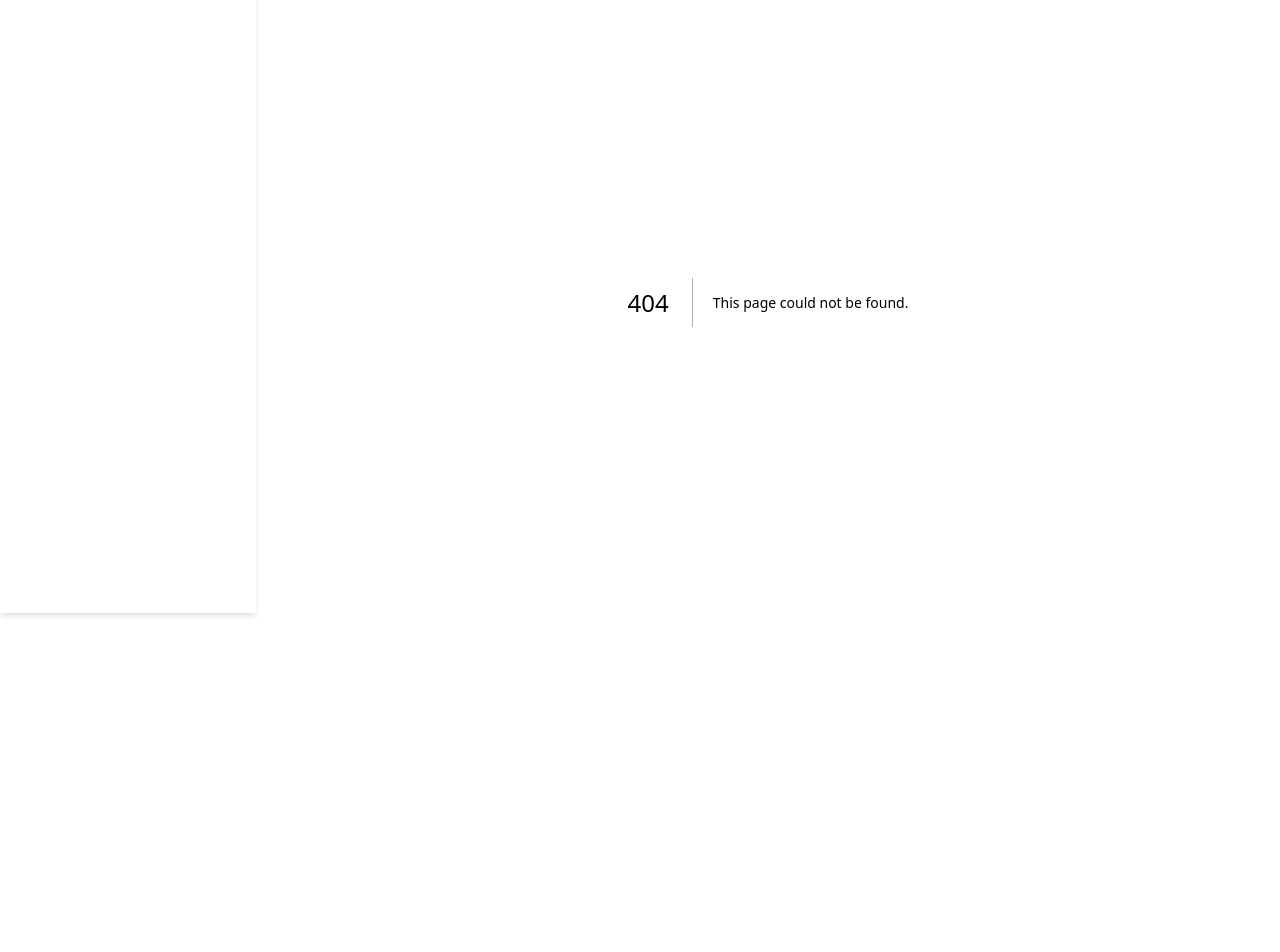
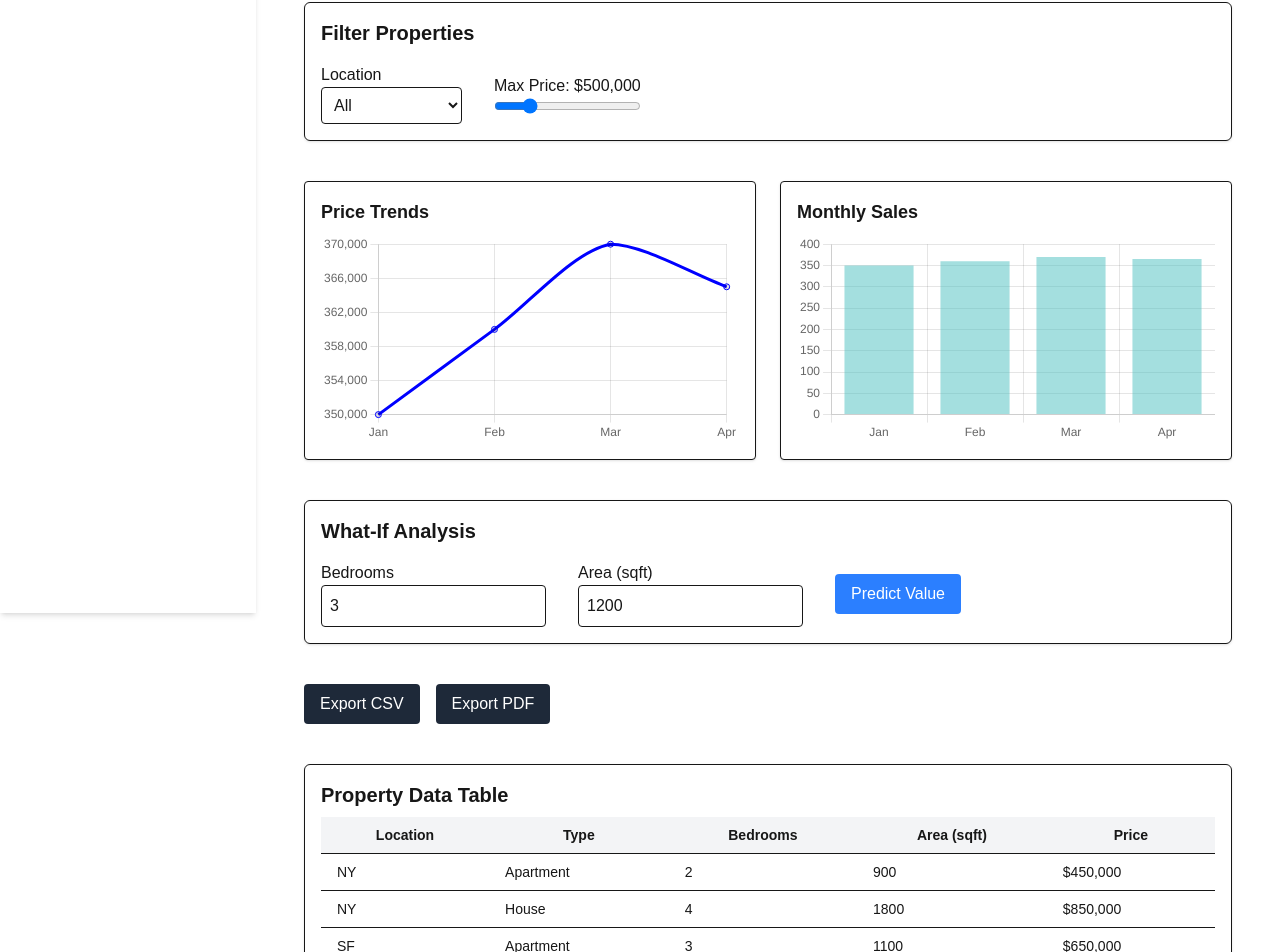
Before and after one commit to lakshmikant4u/marketplace, a Next.js app in the folder frontend/multi-app-nextjs-portal/: page /market-analysis in a window 1280 px wide. Before the commit this address had no page. Shown: the part 187-1139 px from the top of the page. Before the commit the page ends 913 px from the top, so only its background shows below. Built offline with nearby package versions, Linux system fonts and the light colour scheme.

Commit message:
Data form market analysis

```diff
--- a/frontend/multi-app-nextjs-portal/package.json
+++ b/frontend/multi-app-nextjs-portal/package.json
@@ -21,6 +21,7 @@
     "react-dom": "^19.0.0",
     "react-hook-form": "^7.56.1",
     "react-table": "^7.8.0",
+    "recharts": "^2.15.3",
     "zod": "^3.24.3",
     "zustand": "^5.0.3"
   },
--- a/frontend/multi-app-nextjs-portal/src/app/components/layout/Sidebar.tsx
+++ b/frontend/multi-app-nextjs-portal/src/app/components/layout/Sidebar.tsx
@@ -6,7 +6,7 @@ import clsx from 'clsx';
 
 const navLinks = [
   { href: '/estimator', label: 'Estimator' },
-  { href: '/market', label: 'Market Analysis' },
+  { href: '/market-analysis', label: 'Market Analysis' },
 ];
 
 export function Sidebar() {
--- /dev/null
+++ b/frontend/multi-app-nextjs-portal/src/app/market-analysis/components/Dashboard.tsx
@@ -0,0 +1,61 @@
+'use client';
+
+import { Bar, Line } from 'react-chartjs-2';
+import { Chart as ChartJS, CategoryScale, LinearScale, BarElement, PointElement, LineElement } from 'chart.js';
+import { useEffect, useState } from 'react';
+import { fetchMarketData } from '../utils/mockApi.ts';
+
+ChartJS.register(CategoryScale, LinearScale, BarElement, PointElement, LineElement);
+
+export default function Dashboard() {
+  const [data, setData] = useState<any[]>([]);
+
+  useEffect(() => {
+    async function load() {
+      const result = await fetchMarketData();
+      setData(result.trends);
+    }
+    load();
+  }, []);
+
+  const labels = data.map((item) => item.month);
+  const prices = data.map((item) => item.price);
+
+  return (
+    <div className="grid grid-cols-1 md:grid-cols-2 gap-6">
+      <div className="bg-white p-4 border rounded shadow">
+        <h2 className="text-lg font-semibold mb-2">Price Trends</h2>
+        <Line
+          data={{
+            labels,
+            datasets: [
+              {
+                label: 'Avg. Price',
+                data: prices,
+                fill: false,
+                borderColor: 'blue',
+                tension: 0.3,
+              },
+            ],
+          }}
+        />
+      </div>
+
+      <div className="bg-white p-4 border rounded shadow">
+        <h2 className="text-lg font-semibold mb-2">Monthly Sales</h2>
+        <Bar
+          data={{
+            labels,
+            datasets: [
+              {
+                label: 'Units Sold',
+                data: prices.map((p) => p / 1000),
+                backgroundColor: 'rgba(75,192,192,0.5)',
+              },
+            ],
+          }}
+        />
+      </div>
+    </div>
+  );
+}
--- /dev/null
+++ b/frontend/multi-app-nextjs-portal/src/app/market-analysis/components/DataExport.tsx
@@ -0,0 +1,26 @@
+'use client';
+
+const DataExport = () => {
+  const handleExport = (type: 'csv' | 'pdf') => {
+    alert(`Mock export to ${type.toUpperCase()}`);
+  };
+
+  return (
+    <div className="flex gap-4">
+      <button
+        onClick={() => handleExport('csv')}
+        className="bg-gray-800 text-white px-4 py-2 rounded hover:bg-gray-700"
+      >
+        Export CSV
+      </button>
+      <button
+        onClick={() => handleExport('pdf')}
+        className="bg-gray-800 text-white px-4 py-2 rounded hover:bg-gray-700"
+      >
+        Export PDF
+      </button>
+    </div>
+  );
+};
+
+export default DataExport;
--- /dev/null
+++ b/frontend/multi-app-nextjs-portal/src/app/market-analysis/components/Filters.tsx
@@ -0,0 +1,39 @@
+'use client';
+
+import { useState } from 'react';
+
+const Filters = () => {
+  const [location, setLocation] = useState('');
+  const [priceRange, setPriceRange] = useState(500000);
+
+  return (
+    <div className="space-y-4 border p-4 rounded-md shadow">
+      <h2 className="text-xl font-semibold">Filter Properties</h2>
+      <div className="flex flex-col gap-4 sm:flex-row sm:items-center sm:gap-8">
+        <label className="flex flex-col">
+          Location
+          <select value={location} onChange={(e) => setLocation(e.target.value)} className="border p-2 rounded">
+            <option value="">All</option>
+            <option value="NY">New York</option>
+            <option value="SF">San Francisco</option>
+            <option value="LA">Los Angeles</option>
+          </select>
+        </label>
+
+        <label className="flex flex-col">
+          Max Price: ${priceRange.toLocaleString()}
+          <input
+            type="range"
+            min={100000}
+            max={2000000}
+            step={50000}
+            value={priceRange}
+            onChange={(e) => setPriceRange(Number(e.target.value))}
+          />
+        </label>
+      </div>
+    </div>
+  );
+};
+
+export default Filters;
--- /dev/null
+++ b/frontend/multi-app-nextjs-portal/src/app/market-analysis/components/MarketTable.tsx
@@ -0,0 +1,46 @@
+'use client';
+
+import { useEffect, useState } from 'react';
+import { fetchMarketData } from '../utils/mockApi';
+
+const MarketTable = () => {
+  const [data, setData] = useState<any[]>([]);
+
+  useEffect(() => {
+    async function load() {
+      const result = await fetchMarketData();
+      setData(result.properties);
+    }
+    load();
+  }, []);
+
+  return (
+    <div className="overflow-x-auto border rounded-md p-4 shadow">
+      <h2 className="text-xl font-semibold mb-2">Property Data Table</h2>
+      <table className="min-w-full table-auto text-sm">
+        <thead className="bg-gray-100">
+          <tr>
+            <th className="px-4 py-2">Location</th>
+            <th className="px-4 py-2">Type</th>
+            <th className="px-4 py-2">Bedrooms</th>
+            <th className="px-4 py-2">Area (sqft)</th>
+            <th className="px-4 py-2">Price</th>
+          </tr>
+        </thead>
+        <tbody>
+          {data.map((item, i) => (
+            <tr key={i} className="border-t">
+              <td className="px-4 py-2">{item.location}</td>
+              <td className="px-4 py-2">{item.type}</td>
+              <td className="px-4 py-2">{item.bedrooms}</td>
+              <td className="px-4 py-2">{item.area}</td>
+              <td className="px-4 py-2">${item.price.toLocaleString()}</td>
+            </tr>
+          ))}
+        </tbody>
+      </table>
+    </div>
+  );
+};
+
+export default MarketTable;
--- /dev/null
+++ b/frontend/multi-app-nextjs-portal/src/app/market-analysis/components/WhatIfTool.tsx
@@ -0,0 +1,51 @@
+'use client';
+
+import { useState } from 'react';
+
+const WhatIfTool = () => {
+  const [bedrooms, setBedrooms] = useState(3);
+  const [area, setArea] = useState(1200);
+  const [prediction, setPrediction] = useState<number | null>(null);
+
+  const handlePredict = () => {
+    const value = 100000 + bedrooms * 30000 + area * 100;
+    setPrediction(value + Math.random() * 10000);
+  };
+
+  return (
+    <div className="space-y-4 border p-4 rounded-md shadow">
+      <h2 className="text-xl font-semibold">What-If Analysis</h2>
+      <div className="flex flex-col sm:flex-row sm:items-center sm:gap-8">
+        <label className="flex flex-col">
+          Bedrooms
+          <input
+            type="number"
+            value={bedrooms}
+            onChange={(e) => setBedrooms(Number(e.target.value))}
+            className="border p-2 rounded"
+          />
+        </label>
+
+        <label className="flex flex-col">
+          Area (sqft)
+          <input
+            type="number"
+            value={area}
+            onChange={(e) => setArea(Number(e.target.value))}
+            className="border p-2 rounded"
+          />
+        </label>
+
+        <button onClick={handlePredict} className="mt-4 sm:mt-0 bg-blue-500 text-white px-4 py-2 rounded hover:bg-blue-600">
+          Predict Value
+        </button>
+      </div>
+
+      {prediction && (
+        <p className="font-bold text-lg text-green-700">Estimated Value: ${prediction.toFixed(2)}</p>
+      )}
+    </div>
+  );
+};
+
+export default WhatIfTool;
--- /dev/null
+++ b/frontend/multi-app-nextjs-portal/src/app/market-analysis/page.tsx
@@ -0,0 +1,18 @@
+import Dashboard from './components/Dashboard';
+import Filters from './components/Filters';
+import WhatIfTool from './components/WhatIfTool';
+import DataExport from './components/DataExport';
+import MarketTable from './components/MarketTable';
+
+export default function MarketAnalysisPage() {
+  return (
+    <div className="p-6 space-y-10">
+      <h1 className="text-3xl font-bold">Property Market Analysis</h1>
+      <Filters />
+      <Dashboard />
+      <WhatIfTool />
+      <DataExport />
+      <MarketTable />
+    </div>
+  );
+}
--- /dev/null
+++ b/frontend/multi-app-nextjs-portal/src/app/market-analysis/utils/mockApi.ts
@@ -0,0 +1,16 @@
+export async function fetchMarketData() {
+    return {
+      trends: [
+        { month: 'Jan', price: 350000 },
+        { month: 'Feb', price: 360000 },
+        { month: 'Mar', price: 370000 },
+        { month: 'Apr', price: 365000 },
+      ],
+      properties: [
+        { location: 'NY', type: 'Apartment', bedrooms: 2, area: 900, price: 450000 },
+        { location: 'NY', type: 'House', bedrooms: 4, area: 1800, price: 850000 },
+        { location: 'SF', type: 'Apartment', bedrooms: 3, area: 1100, price: 650000 },
+        { location: 'LA', type: 'House', bedrooms: 5, area: 2200, price: 950000 },
+      ],
+    };
+  }
--- a/frontend/multi-app-nextjs-portal/src/app/market/page.tsx
+++ /dev/null
@@ -1,3 +0,0 @@
-export default function MarketPage() {
-    return <div>📊 Property Market Analysis</div>;
-  }
--- a/frontend/multi-app-nextjs-portal/src/app/page.tsx
+++ b/frontend/multi-app-nextjs-portal/src/app/page.tsx
@@ -16,7 +16,7 @@ export default function Home() {
           Property Value Estimator
         </Link>
         <Link
-          href="/market"
+          href="/market-analysis"
           className="bg-green-600 hover:bg-green-700 text-white font-semibold py-3 px-6 rounded-lg shadow transition"
         >
           Market Analysis Dashboard
```
Also changed, not shown: 1 other file (tests, documents, lock files or other folders).
